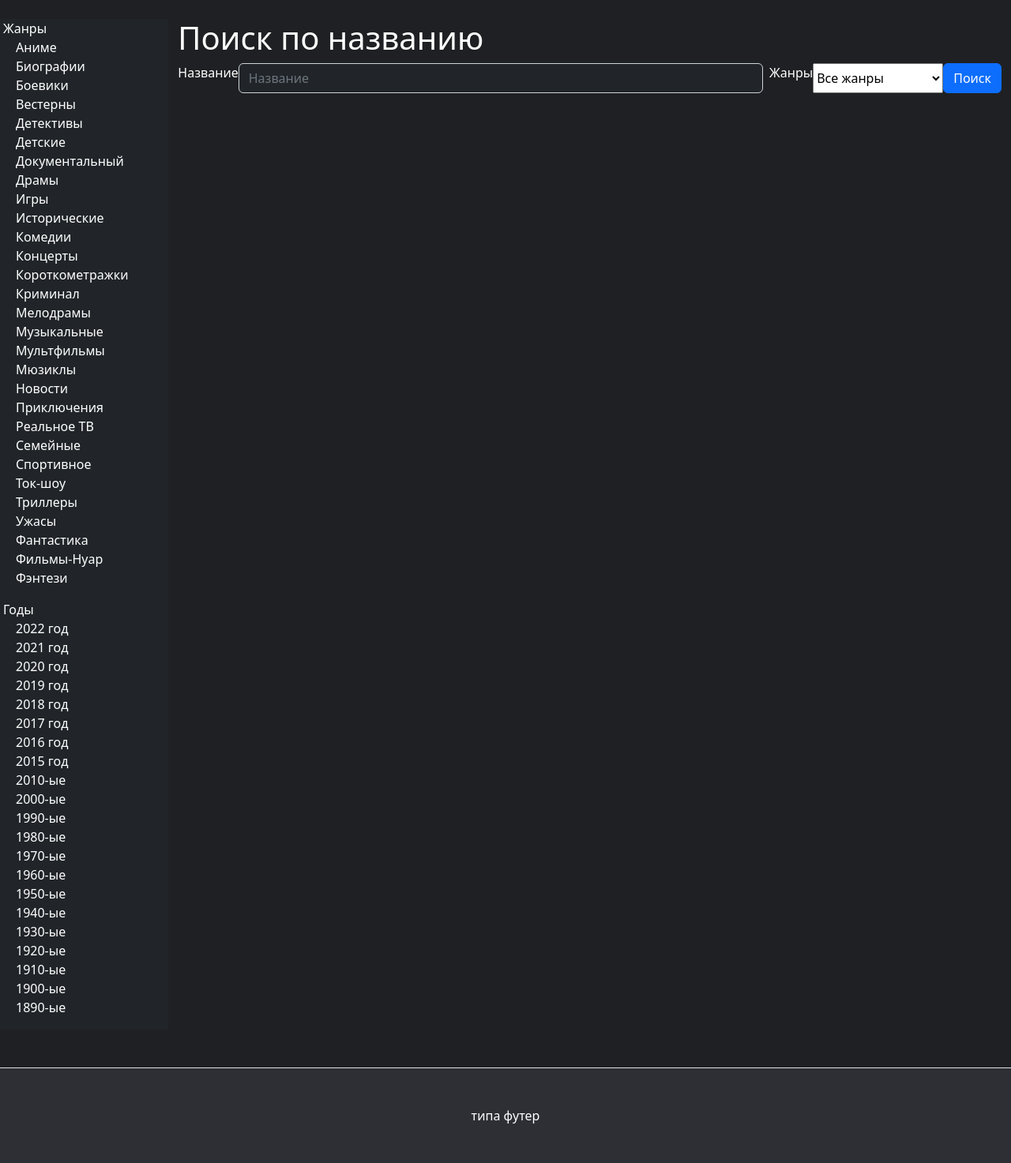
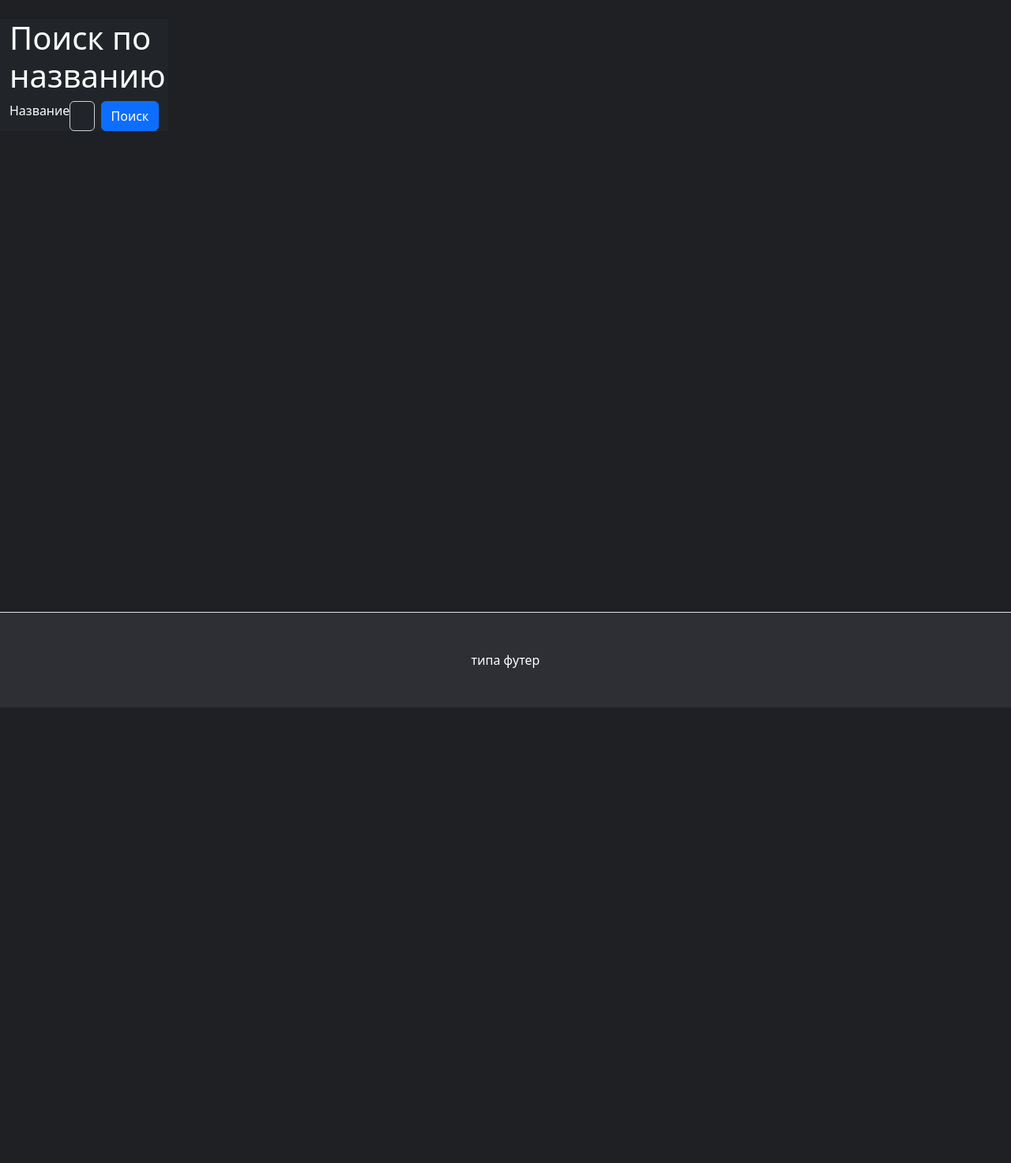
Before and after one commit to arte322m/movie_library, a Django app: page /search/ in a window 1280 px wide. Shown: the part 73-1546 px from the top of the page at 79% size. After the commit the page ends 969 px from the top, so only its background shows below. Run offline with Django 4.2, Linux system fonts and the light colour scheme; some libraries are stand-ins or nearby versions.

Commit message:
commit 2.6

```diff
--- a/kinokino/kinopoisk_api_search.py
+++ b/kinokino/kinopoisk_api_search.py
@@ -10,10 +10,7 @@ def search_film(params: list):
     result = {'films': []}
     response = requests.get(URL_MOVIE, params=params)
     response_json = response.json()
-    for film_info in response_json['docs']:
-        name = film_info['name']
-        poster = film_info['poster']['previewUrl']
-        result['films'].append({name: poster})
+    result = response_json['docs']
     return result
 
 
@@ -22,12 +19,6 @@ search_function = {'search_film': search_film}
 
 def main():
     pass
-    # params = {
-    #     'field': 'name',
-    #     'search': 'одни из нас',
-    #     'token': TOKEN,
-    # }
-    # search_film(params)
 
 
 if __name__ == '__main__':
--- a/kinokino/templates/kinokino/search_page.html
+++ b/kinokino/templates/kinokino/search_page.html
@@ -6,111 +6,11 @@
 
         <div class="col-2 bg">
 
-            <div class="row">
-                <div class="px-1">Жанры</div>
-                <ul>
-                    <li class="px-2"> Аниме</li>
-                    <li class="px-2"> Биографии</li>
-                    <li class="px-2"> Боевики</li>
-                    <li class="px-2"> Вестерны</li>
-                    <li class="px-2"> Детективы</li>
-                    <li class="px-2"> Детские</li>
-                    <li class="px-2"> Документальный</li>
-                    <li class="px-2"> Драмы</li>
-                    <li class="px-2"> Игры</li>
-                    <li class="px-2"> Исторические</li>
-                    <li class="px-2"> Комедии</li>
-                    <li class="px-2"> Концерты</li>
-                    <li class="px-2"> Короткометражки</li>
-                    <li class="px-2"> Криминал</li>
-                    <li class="px-2"> Мелодрамы</li>
-                    <li class="px-2"> Музыкальные</li>
-                    <li class="px-2"> Мультфильмы</li>
-                    <li class="px-2"> Мюзиклы</li>
-                    <li class="px-2"> Новости</li>
-                    <li class="px-2"> Приключения</li>
-                    <li class="px-2"> Реальное ТВ</li>
-                    <li class="px-2"> Семейные</li>
-                    <li class="px-2"> Спортивное</li>
-                    <li class="px-2"> Ток-шоу</li>
-                    <li class="px-2"> Триллеры</li>
-                    <li class="px-2"> Ужасы</li>
-                    <li class="px-2"> Фантастика</li>
-                    <li class="px-2"> Фильмы-Нуар</li>
-                    <li class="px-2"> Фэнтези</li>
-                </ul>
-            </div>
-
-            <div class="row">
-                <div class="px-1">Годы</div>
-                <ul>
-                    <li class="px-2">2022 год</li>
-                    <li class="px-2">2021 год</li>
-                    <li class="px-2">2020 год</li>
-                    <li class="px-2">2019 год</li>
-                    <li class="px-2">2018 год</li>
-                    <li class="px-2">2017 год</li>
-                    <li class="px-2">2016 год</li>
-                    <li class="px-2">2015 год</li>
-                    <li class="px-2">2010-ые</li>
-                    <li class="px-2">2000-ые</li>
-                    <li class="px-2">1990-ые</li>
-                    <li class="px-2">1980-ые</li>
-                    <li class="px-2">1970-ые</li>
-                    <li class="px-2">1960-ые</li>
-                    <li class="px-2">1950-ые</li>
-                    <li class="px-2">1940-ые</li>
-                    <li class="px-2">1930-ые</li>
-                    <li class="px-2">1920-ые</li>
-                    <li class="px-2">1910-ые</li>
-                    <li class="px-2">1900-ые</li>
-                    <li class="px-2">1890-ые</li>
-                </ul>
-            </div>
-
-        </div>
-
-
-        <div class="col">
-            <div class="row">
             <h1>Поиск по названию</h1>
                 <form action="{% url 'kinokino:searching' %}" class="d-flex" role="search" method="post">
                     {% csrf_token %}
                     <label for id="Search">Название</label>
                     <input id="Search" class="form-control form-control text-bg me-2" type="search" placeholder="Название" aria-label="Search" value="{{ search_text }}" name="search_text" required>
-                    <label for="SelectGenre">Жанры</label>
-                    <select name="genre" id="SelectGenre">
-                        <option>Все жанры</option>
-                        <option>Аниме</option>
-                        <option>Биографии</option>
-                        <option>Боевики</option>
-                        <option>Вестерны</option>
-                        <option>Детективы</option>
-                        <option>Детские</option>
-                        <option>Документальный</option>
-                        <option>Драмы</option>
-                        <option>Игры</option>
-                        <option>Исторические</option>
-                        <option>Комедии</option>
-                        <option>Концерты</option>
-                        <option>Короткометражки</option>
-                        <option>Криминал</option>
-                        <option>Мелодрамы</option>
-                        <option>Музыкальные</option>
-                        <option>Мультфильмы</option>
-                        <option>Мюзиклы</option>
-                        <option>Новости</option>
-                        <option>Приключения</option>
-                        <option>Реальное ТВ</option>
-                        <option>Семейные</option>
-                        <option>Спортивное</option>
-                        <option>Ток-шоу</option>
-                        <option>Триллеры</option>
-                        <option>Ужасы</option>
-                        <option>Фантастика</option>
-                        <option>Фильмы-Нуар</option>
-                        <option>Фэнтези</option>
-                    </select>
                     <button class="btn btn-primary" type="submit">Поиск</button>
                 </form>
             </div>
--- a/kinokino/views.py
+++ b/kinokino/views.py
@@ -120,7 +120,8 @@ def search(request, search_text):
             params_kinopoisk.append(('field', params_dict_reverse[new_param]))
             params_kinopoisk.append(('search', text[2:]))
         context.setdefault(new_param, text[2:])
-    search_function['search_film'](params_kinopoisk)
+    search_result = search_function['search_film'](params_kinopoisk)
+    context['search_result'] = search_result
 
     return render(request, 'kinokino/search.html', context)
 
```
Also changed, not shown: kinokino/templates/kinokino/search.html (+6 -2 lines).
